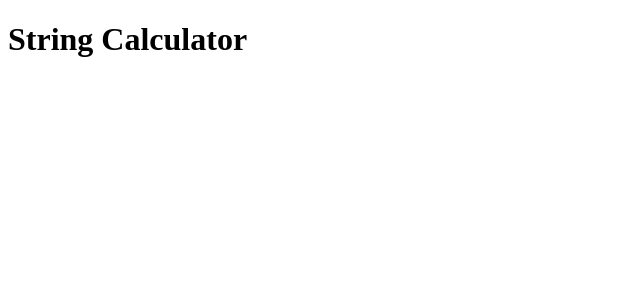
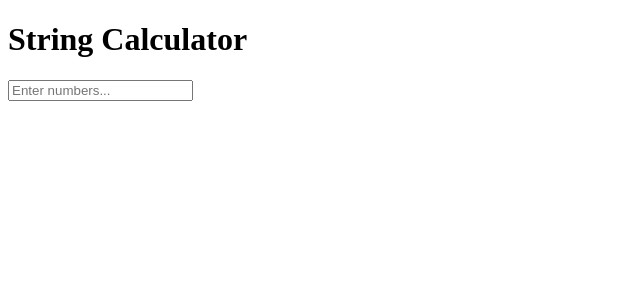
Before and after one commit to Snehalg633/String-calculator, a React app: page / in a window 1280 px wide. Shown: the top 300 px of the page, without its empty margins (0-640 px from the left). Built offline with nearby package versions, Linux system fonts and the light colour scheme.

Commit message:
feat: added StringCalculator component in App.tsx to test the  UI

```diff
--- a/src/App.tsx
+++ b/src/App.tsx
@@ -1,9 +1,11 @@
-import React from 'react';
+import React from "react";
+import StringCalculator from "./components/stringCalculator/StringCalculator";
 
 const App = () => {
   return (
     <div>
       <h1>String Calculator</h1>
+      <StringCalculator />
     </div>
   );
 };
```
